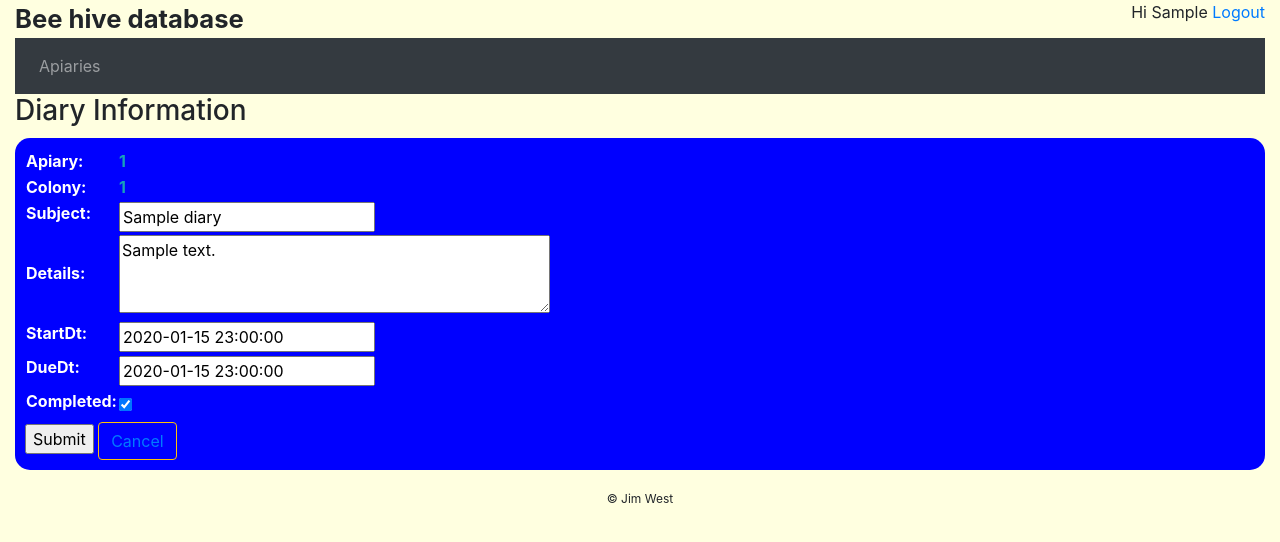
After one commit to Jimboeri/bee-db, a Django app: page /beedb/diary/modify/1/ in a window 1280 px wide. The commit adds this page. Shown: the top 542 px of the page. Run offline with Django 3.2, Linux system fonts and the light colour scheme; a user stored in the database is signed in; tables that the repository leaves empty hold one stand-in row (values such as "Sample post"); some libraries are stand-ins or nearby versions.

Commit message:
Diary updates

```diff
--- a/bee/beedb/admin.py
+++ b/bee/beedb/admin.py
@@ -1,5 +1,5 @@
 from django.contrib import admin
-from .models import Profile, Apiary, Colony, Inspection, Transfer, Audit
+from .models import Profile, Apiary, Colony, Inspection, Transfer, Audit, Diary
 
 # Register your models here.
 admin.site.register(Profile)
@@ -8,3 +8,4 @@ admin.site.register(Colony)
 admin.site.register(Inspection)
 admin.site.register(Transfer)
 admin.site.register(Audit)
+admin.site.register(Diary)
--- a/bee/beedb/forms.py
+++ b/bee/beedb/forms.py
@@ -1,7 +1,7 @@
 from django import forms
 from django.utils import timezone
 
-from .models import Apiary, Colony, Inspection, Transfer
+from .models import Apiary, Colony, Inspection, Transfer, Diary
 
 
 class ApiaryAddForm(forms.ModelForm):
@@ -116,3 +116,24 @@ class PurchaseForm(forms.Form):
     notes = forms.CharField(widget=forms.Textarea, required=False)
     notes.widget.attrs.update(rows=3)
     cost = forms.DecimalField(label="Cost of hive", max_digits=8, decimal_places=2, initial=0)
+
+class DiaryModelForm(forms.ModelForm):
+    class Meta:
+        model = Diary
+        fields = [
+            "subject",
+            "details",
+            "startDt",
+            "dueDt",
+            "completed"
+        ]
+        widgets = {
+            "details": forms.Textarea(attrs={"rows": 3}),
+        }
+
+class DiaryForm(forms.Form):
+    subject = forms.CharField(max_length=100, label="Subject")
+    details = forms.CharField(widget=forms.Textarea, label="Description", required=False)
+    details.widget.attrs.update(rows=3)
+    startDt = forms.DateField(initial=timezone.now, label="Start:")
+    dueDt = forms.DateField(label="Due:")
--- /dev/null
+++ b/bee/beedb/templates/beedb/diaryMod.html
@@ -0,0 +1,40 @@
+{% extends "beedb/webbase.html" %}
+
+{% block title %}
+Update Diary
+{% endblock %}
+
+{% block web-body %}
+<div class="beedb_background">
+  <div id="diary-header"><h3>Diary Information</h3></div>
+    <div id="diary_detail" class="content_block">
+      <div id="diary_det_table">
+        <form action="{% url 'beedb:diaryMod' diary.id %}" method="POST">
+          {% csrf_token %}
+          {{ fItems.management_form }}
+          {{ form.non_field_errors}}
+          <table>
+            {% if diary.apiary %}
+              <tr>
+                <th>Apiary:</th>
+                <th><a href="{% url 'beedb:apDetail' diary.apiary.id %}" class="text-info">{{ diary.apiary.apiaryID }}</a></th>
+              </tr>
+            {% endif %}
+            {% if diary.colony %}
+              <tr>
+                <th>Colony:</th>
+                <th><a href="{% url 'beedb:colDetail' diary.colony.id %}" class="text-info">{{ diary.colony.colonyID }}</a></th>
+              </tr>
+            {% endif %}
+            {{ form.as_table }}
+          </table>
+        <input type="submit" value="Submit">
+        <span id="ap_cancel_button" class="cancel_button">
+          <a href="{% url 'beedb:diaryDetail' diary.id %}" class="btn btn-link btn-outline-warning" role="button">Cancel</a>
+        </span>
+      </form>
+    </div>
+  </div>
+
+</div>
+{% endblock %}
--- a/bee/beedb/urls.py
+++ b/bee/beedb/urls.py
@@ -16,8 +16,11 @@ urlpatterns = [
     path("colony/moveSelect/<int:col_ref>/<int:ap_ref>/", views.colMoveSelect, name="colMoveSelect"),
     path("colony/transfer/<int:col_ref>/", views.colTransfer, name="colTransfer"),
     path("colony/split/<int:col_ref>/", views.colSplit, name="colSplit"),
+    path("colony/adddiary/<int:col_ref>/", views.colDiaryAdd, name="colDiaryAdd"),
     path("inspection/<int:ins_ref>/", views.inspectDetail, name="inspectDetail"),
     path("inspection/modify/<int:ins_ref>/", views.inspectMod, name="inspectMod"),
     path("inspection/add/<int:col_ref>/", views.inspectAdd, name="inspectAdd"),
     path("inspection/del/<int:ins_ref>/", views.inspectDel, name="inspectDel"),
+    path("diary/<int:diary_ref>/", views.diaryDetail, name="diaryDetail"),
+    path("diary/modify/<int:diary_ref>/", views.diaryMod, name="diaryMod"),
 ]
--- a/bee/beedb/views.py
+++ b/bee/beedb/views.py
@@ -5,12 +5,24 @@ from django.contrib.auth.models import User
 from django.views import generic
 from django.urls import reverse
 from django.utils import timezone
+from django import forms
 
-from .models import Apiary, Colony, Inspection, Transfer, Audit
+from .models import Apiary, Colony, Inspection, Transfer, Audit, Diary
 
-from .forms import ApiaryAddForm, ColonyAddForm, InspectionForm, TransferForm, SwarmForm, PurchaseForm, ColonyModelForm
+from .forms import (
+    ApiaryAddForm,
+    ColonyAddForm,
+    InspectionForm,
+    TransferForm,
+    SwarmForm,
+    PurchaseForm,
+    ColonyModelForm,
+    DiaryModelForm,
+    DiaryForm,
+)
 
 # Create your views here.
+
 
 @login_required
 def index(request):
@@ -77,52 +89,85 @@ def colAdd(request, ap_ref, col_add_type):
     ap = get_object_or_404(Apiary, pk=ap_ref)
     if request.method == "POST":
         # print("Post message received")
-        if (col_add_type == 1):
+        if col_add_type == 1:
             nf = SwarmForm(request.POST)
             if nf.is_valid():
-                col = Colony(apiary=ap, colonyID=nf.cleaned_data['colonyName'], descr=nf.cleaned_data['descr'],status="C")
+                col = Colony(
+                    apiary=ap,
+                    colonyID=nf.cleaned_data["colonyName"],
+                    descr=nf.cleaned_data["descr"],
+                    status="C",
+                )
                 col.save()
                 tr = Transfer(colony=col, transaction=3)
-                tr.size = nf.cleaned_data['size']
-                tr.location = nf.cleaned_data['location']
-                tr.dt = nf.cleaned_data['dt']
-                tr.notes = nf.cleaned_data['notes']
+                tr.size = nf.cleaned_data["size"]
+                tr.location = nf.cleaned_data["location"]
+                tr.dt = nf.cleaned_data["dt"]
+                tr.notes = nf.cleaned_data["notes"]
                 tr.save()
-                audit = Audit(dt=timezone.now(), transaction_cd=3, beek=request.user, colony=col, apiary=col.apiary)
+                audit = Audit(
+                    dt=timezone.now(),
+                    transaction_cd=3,
+                    beek=request.user,
+                    colony=col,
+                    apiary=col.apiary,
+                )
                 audit.detail = f"Swarm caught at {tr.location}"
                 audit.save()
                 return HttpResponseRedirect(reverse("beedb:apDetail", args=[ap.id]))
-        elif (col_add_type == 2):
+        elif col_add_type == 2:
             nf = PurchaseForm(request.POST)
             if nf.is_valid():
-                col = Colony(apiary=ap, colonyID=nf.cleaned_data['colonyName'], descr=nf.cleaned_data['descr'],status="C")
+                col = Colony(
+                    apiary=ap,
+                    colonyID=nf.cleaned_data["colonyName"],
+                    descr=nf.cleaned_data["descr"],
+                    status="C",
+                )
                 col.save()
                 tr = Transfer(colony=col, transaction=2)
-                tr.size = nf.cleaned_data['size']
-                tr.beek_name = nf.cleaned_data['beekName']
-                tr.beek_registration = nf.cleaned_data['beekReg']
-                tr.beek_email = nf.cleaned_data['beekEmail']
-                tr.beek_phone = nf.cleaned_data['beekPhone']
-                tr.beek_address = nf.cleaned_data['beekAddress']
-                tr.cost = nf.cleaned_data['cost']
-                tr.dt = nf.cleaned_data['dt']
-                tr.notes = nf.cleaned_data['notes']
+                tr.size = nf.cleaned_data["size"]
+                tr.beek_name = nf.cleaned_data["beekName"]
+                tr.beek_registration = nf.cleaned_data["beekReg"]
+                tr.beek_email = nf.cleaned_data["beekEmail"]
+                tr.beek_phone = nf.cleaned_data["beekPhone"]
+                tr.beek_address = nf.cleaned_data["beekAddress"]
+                tr.cost = nf.cleaned_data["cost"]
+                tr.dt = nf.cleaned_data["dt"]
+                tr.notes = nf.cleaned_data["notes"]
                 tr.save()
-                audit = Audit(dt=timezone.now(), transaction_cd=4, beek=request.user, colony=col, apiary=col.apiary)
+                audit = Audit(
+                    dt=timezone.now(),
+                    transaction_cd=4,
+                    beek=request.user,
+                    colony=col,
+                    apiary=col.apiary,
+                )
                 audit.detail = f"Colony purchased from {tr.beek_name}"
                 audit.save()
                 return HttpResponseRedirect(reverse("beedb:apDetail", args=[ap.id]))
-        elif (col_add_type == 3):
+        elif col_add_type == 3:
             nf = ColonyAddForm(request.POST)
             if nf.is_valid():
-                col = Colony(apiary=ap, colonyID=nf.cleaned_data['colonyName'], descr=nf.cleaned_data['descr'],status="C")
+                col = Colony(
+                    apiary=ap,
+                    colonyID=nf.cleaned_data["colonyName"],
+                    descr=nf.cleaned_data["descr"],
+                    status="C",
+                )
                 col.save()
                 tr = Transfer(colony=col, transaction=4)
-                tr.size = nf.cleaned_data['size']
+                tr.size = nf.cleaned_data["size"]
                 tr.dt = timezone.now()
-                tr.notes = nf.cleaned_data['notes']
+                tr.notes = nf.cleaned_data["notes"]
                 tr.save()
-                audit = Audit(dt=timezone.now(), transaction_cd=4, beek=request.user, colony=col, apiary=col.apiary)
+                audit = Audit(
+                    dt=timezone.now(),
+                    transaction_cd=4,
+                    beek=request.user,
+                    colony=col,
+                    apiary=col.apiary,
+                )
                 audit.detail = "New colony entered "
                 audit.save()
                 return HttpResponseRedirect(reverse("beedb:apDetail", args=[ap.id]))
@@ -139,9 +184,9 @@ def colAdd(request, ap_ref, col_add_type):
                 return HttpResponseRedirect(reverse("beedb:apDetail", args=[ap.id]))
         # if a GET (or any other method) we'll create a blank form
     else:
-        if (col_add_type == 1):
+        if col_add_type == 1:
             nf = SwarmForm()
-        elif (col_add_type == 2):
+        elif col_add_type == 2:
             nf = PurchaseForm()
         else:
             nf = ColonyAddForm()
@@ -153,7 +198,8 @@ def colAdd(request, ap_ref, col_add_type):
 @login_required
 def colDetail(request, col_ref):
     col = get_object_or_404(Colony, pk=col_ref)
-    context = {"col": col}
+    diary = col.diary_set.filter(completed=False)
+    context = {"col": col, "diary": diary}
     return render(request, "beedb/colDetail.html", context)
 
 
@@ -174,13 +220,17 @@ def colMod(request, col_ref):
     context = {"form": nf, "col": col}
     return render(request, "beedb/colMod.html", context)
 
+
 @login_required
 def colMoveChoose(request, col_ref):
     col = get_object_or_404(Colony, pk=col_ref)
-    apList = Apiary.objects.filter(beek=request.user).exclude(apiaryID=col.apiary.apiaryID)
+    apList = Apiary.objects.filter(beek=request.user).exclude(
+        apiaryID=col.apiary.apiaryID
+    )
 
     context = {"col": col, "apList": apList}
     return render(request, "beedb/colMoveChoose.html", context)
+
 
 @login_required
 def colMoveSelect(request, col_ref, ap_ref):
@@ -194,6 +244,7 @@ def colMoveSelect(request, col_ref, ap_ref):
 
     context = {"col": col, "ap": ap}
     return render(request, "beedb/colMoveSelect.html", context)
+
 
 @login_required
 def inspectDetail(request, ins_ref):
@@ -231,13 +282,16 @@ def inspectAdd(request, col_ref):
             ins.colony = col
             ins.save()
 
-            return HttpResponseRedirect(reverse("beedb:colDetail", args=[ins.colony.id]))
+            return HttpResponseRedirect(
+                reverse("beedb:colDetail", args=[ins.colony.id])
+            )
     # if a GET (or any other method) we'll create a blank form
     else:
         nf = InspectionForm()
 
     context = {"form": nf, "col": col}
     return render(request, "beedb/inspectAdd.html", context)
+
 
 @login_required
 def inspectDel(request, ins_ref):
@@ -265,7 +319,9 @@ def colTransfer(request, col_ref):
             transRec.save()
             col.status = "S"
             col.save()
-            audit = Audit(dt=timezone.now(), transaction_cd=1, beek=request.user, colony=col)
+            audit = Audit(
+                dt=timezone.now(), transaction_cd=1, beek=request.user, colony=col
+            )
             audit.detail = f"Colony sold to {transRec.beek_name} "
             audit.save()
 
@@ -277,6 +333,7 @@ def colTransfer(request, col_ref):
     context = {"form": nf, "col": col}
     return render(request, "beedb/colTransfer.html", context)
 
+
 @login_required
 def colSplit(request, col_ref):
 
@@ -285,14 +342,25 @@ def colSplit(request, col_ref):
         # print("Post message received")
         nf = ColonyAddForm(request.POST)
         if nf.is_valid():
-            newCol = Colony(apiary=col.apiary, colonyID=nf.cleaned_data['colonyName'], descr=nf.cleaned_data['descr'],status="C")
+            newCol = Colony(
+                apiary=col.apiary,
+                colonyID=nf.cleaned_data["colonyName"],
+                descr=nf.cleaned_data["descr"],
+                status="C",
+            )
             newCol.status = "C"
             newCol.save()
             tr = Transfer(colony=newCol, transaction=5)
-            tr.notes = nf.cleaned_data['notes']
-            tr.size = nf.cleaned_data['size']
+            tr.notes = nf.cleaned_data["notes"]
+            tr.size = nf.cleaned_data["size"]
             tr.save()
-            audit = Audit(dt=timezone.now(), transaction_cd=2, beek=request.user, colony=newCol, apiary=col.apiary)
+            audit = Audit(
+                dt=timezone.now(),
+                transaction_cd=2,
+                beek=request.user,
+                colony=newCol,
+                apiary=col.apiary,
+            )
             audit.detail = f"Colony {newCol.colonyID} split from {col.colonyID} "
             audit.save()
 
@@ -303,3 +371,57 @@ def colSplit(request, col_ref):
 
     context = {"form": nf, "col": col}
     return render(request, "beedb/colSplit.html", context)
+
+
+@login_required
+def diaryDetail(request, diary_ref):
+    diary = get_object_or_404(Diary, pk=diary_ref)
+    context = {"diary": diary}
+    return render(request, "beedb/diaryDetail.html", context)
+
+
+@login_required
+def diaryMod(request, diary_ref):
+    diary = get_object_or_404(Diary, pk=diary_ref)
+
+    if request.method == "POST":
+        # print("Post message received")
+        nf = DiaryModelForm(request.POST, instance=diary)
+        if nf.is_valid():
+            diary.save()
+
+            return HttpResponseRedirect(reverse("beedb:diaryDetail", args=[diary.id]))
+    # if a GET (or any other method) we'll create a blank form
+    else:
+        nf = DiaryModelForm(instance=diary)
+
+    context = {"form": nf, "diary": diary}
+    return render(request, "beedb/diaryMod.html", context)
+
+
+@login_required
+def colDiaryAdd(request, col_ref):
+    col = get_object_or_404(Colony, pk=col_ref)
+
+    if request.method == "POST":
+        # print("Post message received")
+        nf = DiaryForm(request.POST)
+        if nf.is_valid():
+            diary = Diary(
+                apiary=col.apiary,
+                colony=col,
+                beek=request.user,
+                startDt=nf.cleaned_data["startDt"],
+                dueDt=nf.cleaned_data["dueDt"],
+                subject=nf.cleaned_data["subject"],
+                details=nf.cleaned_data["details"],
+            )
+            diary.save()
+
+            return HttpResponseRedirect(reverse("beedb:colDetail", args=[col.id]))
+    # if a GET (or any other method) we'll create a blank form
+    else:
+        nf = DiaryForm()
+
+    context = {"form": nf, "col": col}
+    return render(request, "beedb/colDiaryAdd.html", context)
```
Also changed, not shown: bee/beedb/models.py (+18 -0 lines), bee/beedb/templates/beedb/apDetail.html (+9 -6 lines), bee/beedb/templates/beedb/colDetail.html (+16 -2 lines), bee/beedb/templates/beedb/colDiaryAdd.html (added, +36 -0 lines), bee/beedb/templates/beedb/diaryDetail.html (added, +39 -0 lines), bee/beedb/migrations/0025_auto_20201213_1055.py (added), bee/beedb/migrations/0026_diary_completed.py (added), bee/beedb/migrations/0027_auto_20201213_1230.py (added), bee/beedb/migrations/0028_auto_20201213_1719.py (added).
